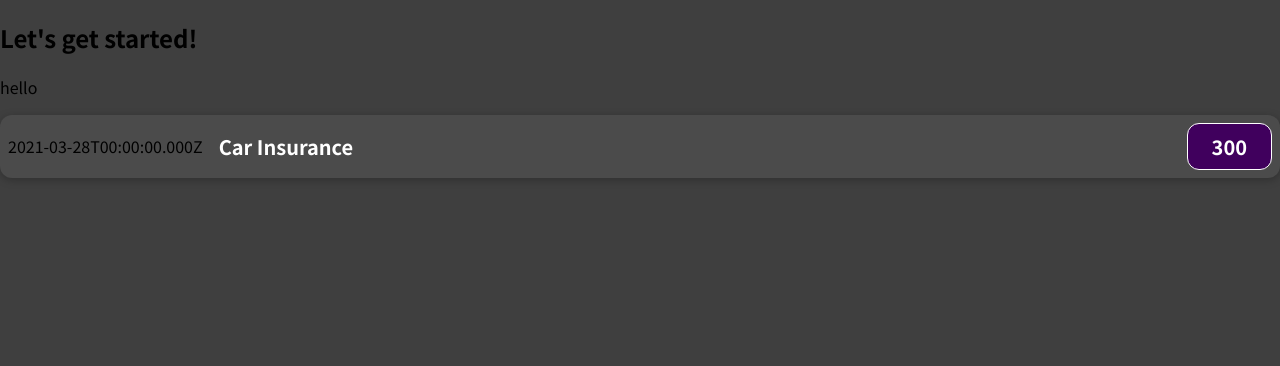
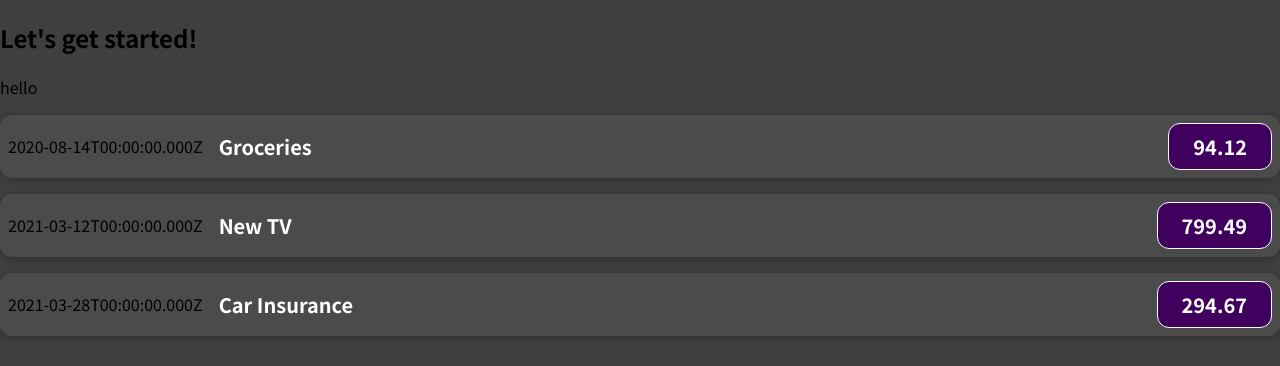
Before and after one commit to Kavery-pm/ExpenseManager, a JavaScript app in the folder 01-starting-setup/: page / in a window 1280 px wide. Shown: the top 366 px of the page. Built offline with nearby package versions, Linux system fonts and the light colour scheme.

Commit message:
added props to pass data across components

```diff
--- a/01-starting-setup/src/App.js
+++ b/01-starting-setup/src/App.js
@@ -26,7 +26,21 @@
     <div>
       <h2>Let's get started!</h2>
       <p>hello</p>
-      <ExpenseItem></ExpenseItem>
+      <ExpenseItem
+       title = {expenses[0].title}
+       date = {expenses[0].date.toISOString()}
+       amount = {expenses[0].amount}
+     ></ExpenseItem>
+      <ExpenseItem
+       title = {expenses[1].title}
+       date = {expenses[1].date.toISOString()}
+       amount = {expenses[1].amount}
+     ></ExpenseItem>
+       <ExpenseItem
+       title = {expenses[2].title}
+       date = {expenses[2].date.toISOString()}
+       amount = {expenses[2].amount}
+     ></ExpenseItem>
     </div>
   );
 }
--- a/01-starting-setup/src/components/ExpenseItem.js
+++ b/01-starting-setup/src/components/ExpenseItem.js
@@ -1,12 +1,12 @@
 import './ExpenseItem.css';
-function ExpenseItem() {
+function ExpenseItem(props) {
   const expenseDate= new Date(2021,2, 28);
   return (
     <div className="expense-item">
-      <div>{expenseDate.toISOString()}</div>
+      <div>{props.date}</div>
       <div className="expense-item__description">
-        <h2>Car Insurance</h2>
-        <div className="expense-item__price">300</div>
+        <h2>{props.title}</h2>
+        <div className="expense-item__price">{props.amount}</div>
       </div>
     </div>
   );
```
Also changed, not shown: 1 other file (tests, documents, lock files or other folders).
